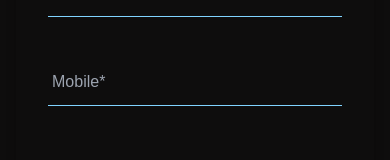
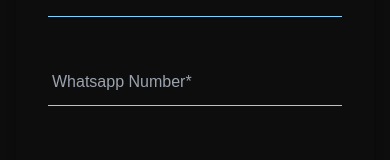
Before and after one commit to AESiR-0/hiring-baxa, a Next.js app: page / in a window 390 px wide. Shown: the part 473-633 px from the top of the page. Built offline with nearby package versions, Linux system fonts and the light colour scheme.

Commit message:
feat: update label for phone number field to 'Whatsapp Number'

```diff
--- a/app/components/Form.tsx
+++ b/app/components/Form.tsx
@@ -21,7 +21,7 @@
 const formFields = [
   { type: "text", name: "fullName", label: "Full Name" },
   { type: "email", name: "email", label: "Email" },
-  { type: "tel", name: "phoneNumber", label: "Mobile" },
+  { type: "tel", name: "phoneNumber", label: "Whatsapp Number" },
   { type: "number", name: "experience", label: "Years of Experience" },
   { type: "text", name: "playlist", label: "Playlist Link" },
   { type: "text", name: "favComic", label: "Favourite Standup Comic" },
```
